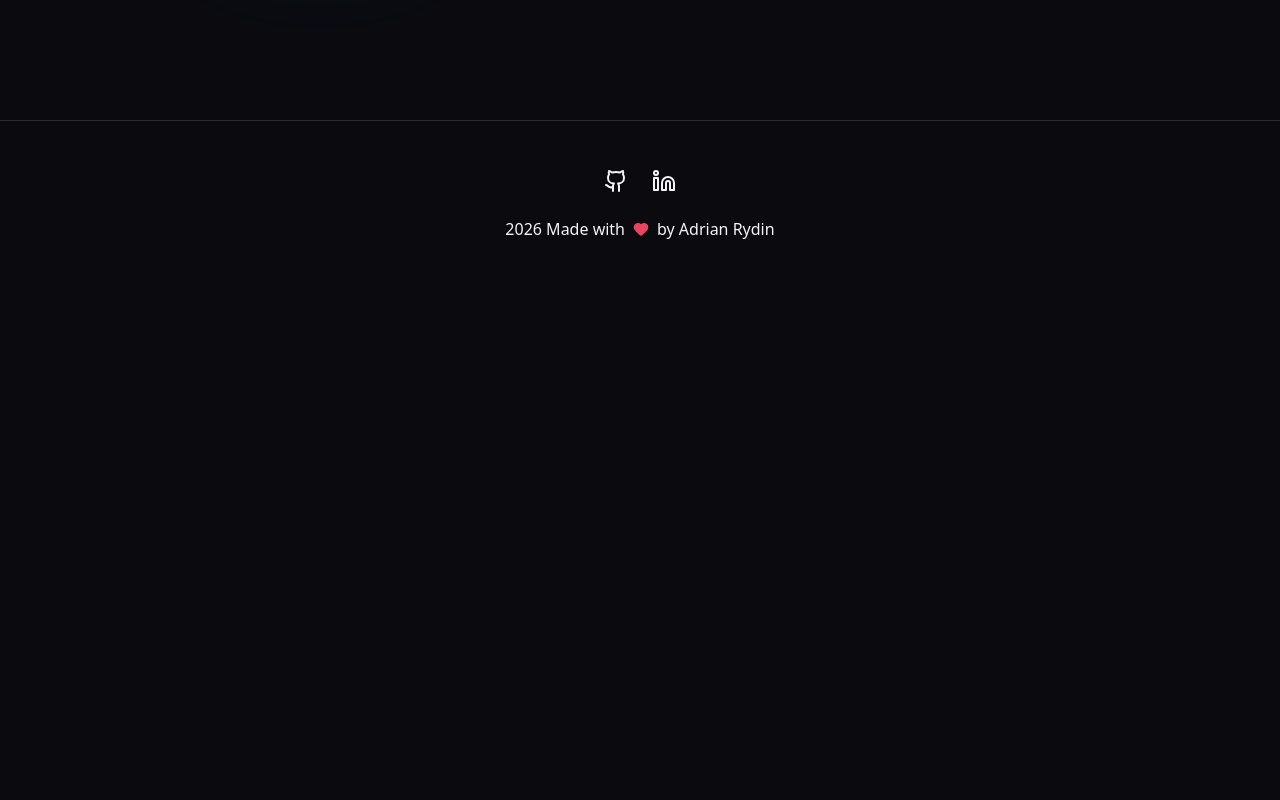
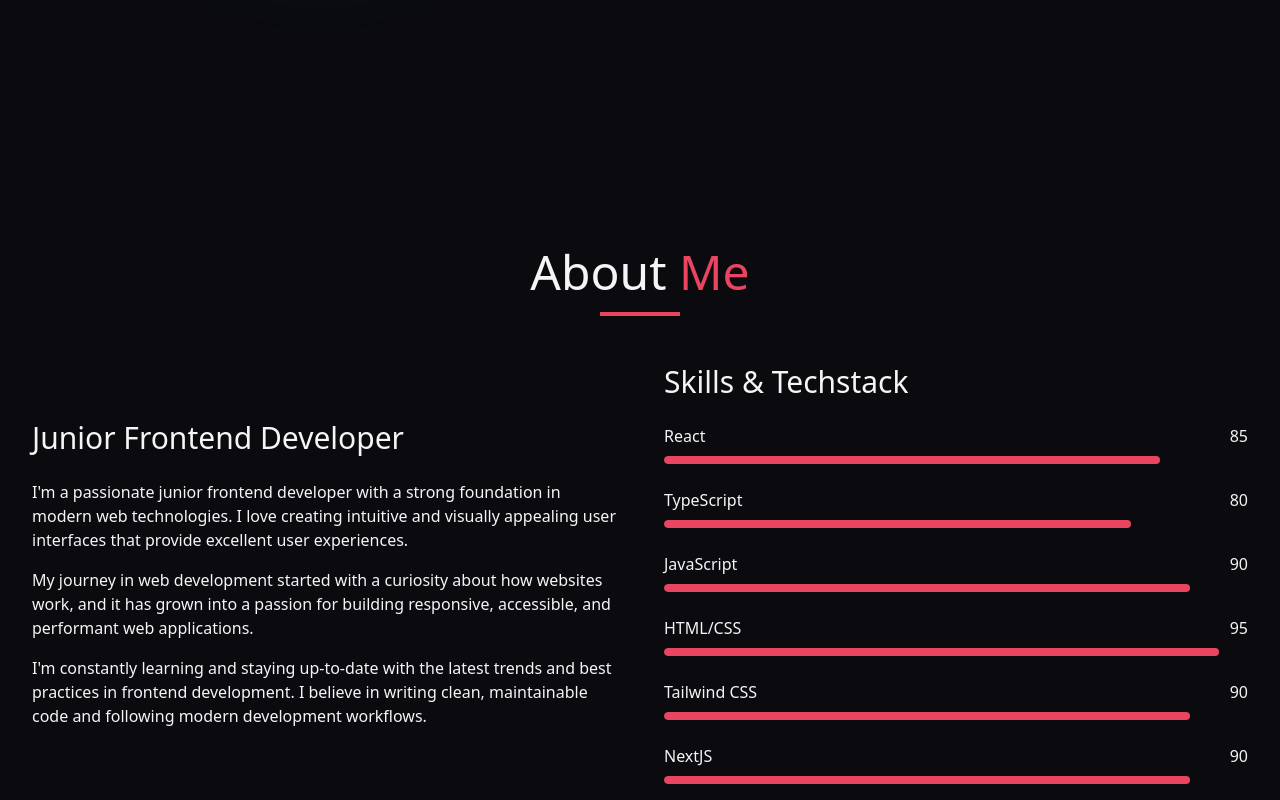
Before and after one commit to AdrianRydin/portfolio, a Next.js app: page / in a window 1280 px wide. Shown: the part 680-1480 px from the top of the page. Before the commit the page ends 969 px from the top, so only its background shows below. Built offline with nearby package versions, Linux system fonts and the light colour scheme.

Commit message:
Added About

```diff
--- /dev/null
+++ b/app/components/About.tsx
@@ -0,0 +1,103 @@
+import { motion } from "motion/react";
+import { useInView } from "motion/react";
+import { useRef } from "react";
+
+function About() {
+  const ref = useRef(null);
+  const isInView = useInView(ref, { once: true, margin: "-100px" });
+
+  const skills = [
+    { name: "React", level: 85 },
+    { name: "TypeScript", level: 80 },
+    { name: "JavaScript", level: 90 },
+    { name: "HTML/CSS", level: 95 },
+    { name: "Tailwind CSS", level: 90 },
+    { name: "NextJS", level: 90 },
+  ];
+
+  return (
+    <section id="about" className="py-20 md:py-32 bg-card">
+      <div className="max-w-7xl mx-auto px-4 sm:px-6 lg:px-8">
+        <motion.div
+          initial={{ opacity: 0, y: 20 }}
+          animate={isInView ? { opacity: 0, y: 20 } : { opacity: 1, y: 0 }}
+          transition={{ duration: 0.6 }}
+        >
+          <h2 className="text-3xl sm:text-4xl md:text-5xl text-center mb-4">
+            About <span style={{ color: "#e94560" }}>Me</span>
+          </h2>
+          <div
+            className="w-20 h-1 mx-auto mb-12"
+            style={{ backgroundColor: "#e94560" }}
+          />
+        </motion.div>
+
+        <div className="grid md:grid-cols-2 gap-12 items-center">
+          <motion.div
+            initial={{ opacity: 0, x: -50 }}
+            animate={isInView ? { opacity: 0, x: -50 } : { opacity: 1, x: 0 }}
+            transition={{ duration: 0.6, delay: 0.2 }}
+          >
+            <h3 className="text-2xl sm:text-3xl mb-6">
+              Junior Frontend Developer
+            </h3>
+            <div className="space-y-4 text-muted-foreground">
+              <p>
+                I&apos;m a passionate junior frontend developer with a strong
+                foundation in modern web technologies. I love creating intuitive
+                and visually appealing user interfaces that provide excellent
+                user experiences.
+              </p>
+              <p>
+                My journey in web development started with a curiosity about how
+                websites work, and it has grown into a passion for building
+                responsive, accessible, and performant web applications.
+              </p>
+              <p>
+                I&apos;m constantly learning and staying up-to-date with the
+                latest trends and best practices in frontend development. I
+                believe in writing clean, maintainable code and following modern
+                development workflows.
+              </p>
+            </div>
+          </motion.div>
+
+          <motion.div
+            initial={{ opacity: 0, x: 50 }}
+            animate={isInView ? { opacity: 0, x: 50 } : { opacity: 1, x: 0 }}
+            transition={{ duration: 0.6, delay: 0.3 }}
+          >
+            <h3 className="text-2xl sm:text-3xl mb-6">Skills & Techstack</h3>
+            <div className="space-y-6">
+              {skills.map((skill, index) => (
+                <div key={skill.name}>
+                  <div className="flex justify-between mb-2">
+                    <span className="text-foreground">{skill.name}</span>
+                    <span className="text-muted-foreground">{skill.level}</span>
+                  </div>
+                  <div className="h-2 bg-secondary rounded-full overflow-hidden">
+                    <motion.div
+                      className="h-full rounded-full"
+                      style={{ backgroundColor: "#e94560" }}
+                      initial={{ width: 0 }}
+                      animate={
+                        isInView ? { width: 0 } : { width: `${skill.level}%` }
+                      }
+                      transition={{
+                        duration: 1,
+                        delay: 0.5 + index * 0.1,
+                        ease: "easeInOut",
+                      }}
+                    />
+                  </div>
+                </div>
+              ))}
+            </div>
+          </motion.div>
+        </div>
+      </div>
+    </section>
+  );
+}
+
+export default About;
--- a/app/page.tsx
+++ b/app/page.tsx
@@ -4,6 +4,7 @@ import { useEffect } from "react";
 import Header from "./components/Header";
 import Footer from "./components/Footer";
 import Hero from "./components/Hero";
+import About from "./components/About";
 
 export default function Home() {
   useEffect(() => {
@@ -14,6 +15,7 @@ export default function Home() {
       <Header />
       <main>
         <Hero />
+        <About />
       </main>
       <Footer />
     </section>
```
